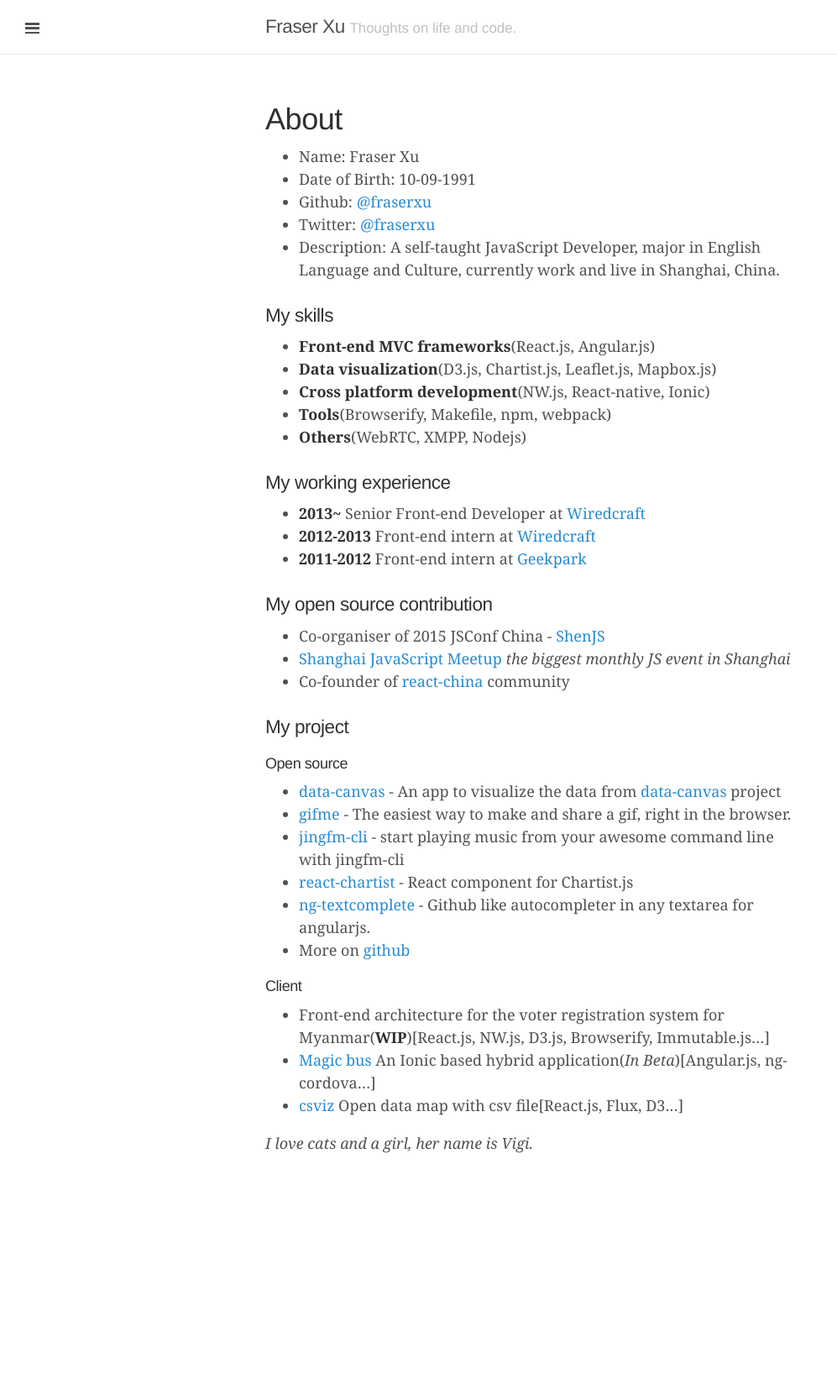
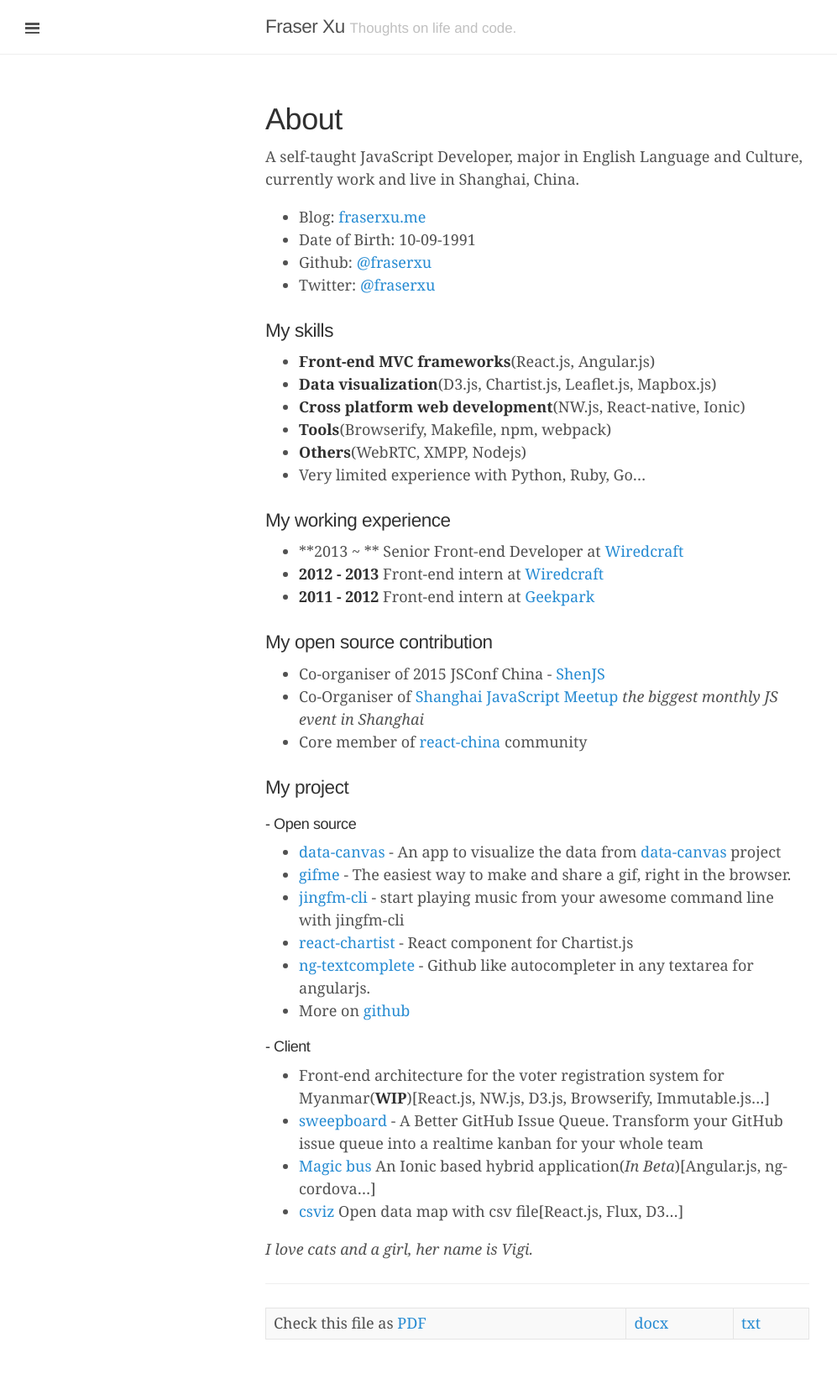
Before and after one commit to fraserxu/fraserxu.github.io, a Jekyll site: the page built from about.md, in a window 1280 px wide. Shown: the whole page at 84% size, without its empty margins (0-997 px from the left). Built offline with Jekyll 4.4.1, drawn with Linux system fonts in a browser that asks for light colours; some web fonts are replaced; Markdown is read by kramdown in place of the engine named in the settings; before the commit the page ends 1447 px from its top, so only the background shows below that.

Commit message:
add resume link to sidebar

```diff
--- a/_includes/sidebar.html
+++ b/_includes/sidebar.html
@@ -10,6 +10,7 @@
 
   <nav class="sidebar-nav">
     <a class="sidebar-nav-item{% if page.url == site.baseurl %} active{% endif %}" href="{{ site.baseurl }}">Home</a>
+    <a class="sidebar-nav-item" href="https://resume.fraserxu.me">Resume</a>
 
     {% comment %}
       The code below dynamically generates a sidebar nav of pages with
--- a/about.md
+++ b/about.md
@@ -3,34 +3,36 @@
 title: About
 ---
 
-* Name: Fraser Xu
+A self-taught JavaScript Developer, major in English Language and Culture, currently work and live in Shanghai, China.
+
+* Blog: [fraserxu.me](https://fraserxu.me)
 * Date of Birth: 10-09-1991
 * Github: [@fraserxu](https://github.com/fraserxu)
 * Twitter: [@fraserxu](https://twitter.com/fraserxu)
-* Description: A self-taught JavaScript Developer, major in English Language and Culture, currently work and live in Shanghai, China.
 
 ### My skills
 * **Front-end MVC frameworks**(React.js, Angular.js)
 * **Data visualization**(D3.js, Chartist.js, Leaflet.js, Mapbox.js)
-* **Cross platform development**(NW.js, React-native, Ionic)
+* **Cross platform web development**(NW.js, React-native, Ionic)
 * **Tools**(Browserify, Makefile, npm, webpack)
 * **Others**(WebRTC, XMPP, Nodejs)
+* Very limited experience with Python, Ruby, Go...
 
 ### My working experience
 
-* **2013~** Senior Front-end Developer at [Wiredcraft](http://wiredcraft.com/)
-* **2012-2013** Front-end intern at [Wiredcraft](http://wiredcraft.com/)
-* **2011-2012** Front-end intern at [Geekpark](http://geekpark.net/)
+* **2013 ~ ** Senior Front-end Developer at [Wiredcraft](http://wiredcraft.com/)
+* **2012 - 2013** Front-end intern at [Wiredcraft](http://wiredcraft.com/)
+* **2011 - 2012** Front-end intern at [Geekpark](http://geekpark.net/)
 
 ### My open source contribution
 
 * Co-organiser of 2015 JSConf China - [ShenJS](http://2015.jsconf.cn/)
-* [Shanghai JavaScript Meetup](http://www.meetup.com/Shanghai-JavaScript-Meetup/) *the biggest monthly JS event in Shanghai*
-* Co-founder of [react-china](http://react-china.org/) community
+* Co-Organiser of [Shanghai JavaScript Meetup](http://www.meetup.com/Shanghai-JavaScript-Meetup/) *the biggest monthly JS event in Shanghai*
+* Core member of [react-china](http://react-china.org/) community
 
 ### My project
 
-#### Open source
+#### - Open source
 * [data-canvas](http://fraserxu.me/data-canvas/) - An app to visualize the data from [data-canvas](http://datacanvas.org/sense-your-city/) project
 * [gifme](https://github.com/fraserxu/gifme) - The easiest way to make and share a gif, right in the browser.
 * [jingfm-cli](https://github.com/fraserxu/jingfm-cli) - start playing music from your awesome command line with jingfm-cli
@@ -38,9 +40,14 @@
 * [ng-textcomplete](https://github.com/fraserxu/ng-textcomplete) - Github like autocompleter in any textarea for angularjs.
 * More on [github](https://github.com/fraserxu)
 
-#### Client
+#### - Client
 * Front-end architecture for the voter registration system for Myanmar(**WIP**)[React.js, NW.js, D3.js, Browserify, Immutable.js...]
+* [sweepboard](http://sweepboard.com/) - A Better GitHub Issue Queue. Transform your GitHub issue queue into a realtime kanban for your whole team
 * [Magic bus](https://www.magicbus.io/) An Ionic based hybrid application(*In Beta*)[Angular.js, ng-cordova...]
 * [csviz](http://csviz.github.io/csviz) Open data map with csv file[React.js, Flux, D3...]
 
 *I love cats and a girl, her name is Vigi.*
+
+---
+
+Check this file as [PDF](https://github.com/fraserxu/resume/raw/master/index.pdf) | [docx](https://github.com/fraserxu/resume/raw/master/index.docx) | [txt](https://github.com/fraserxu/resume/raw/master/index.txt)
```
